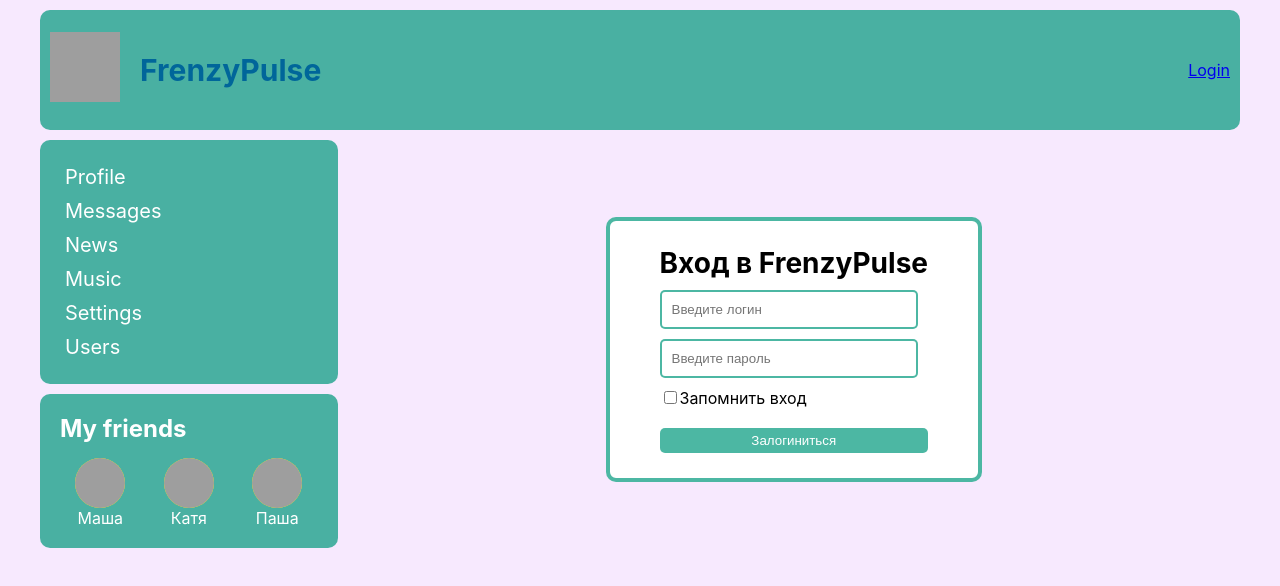
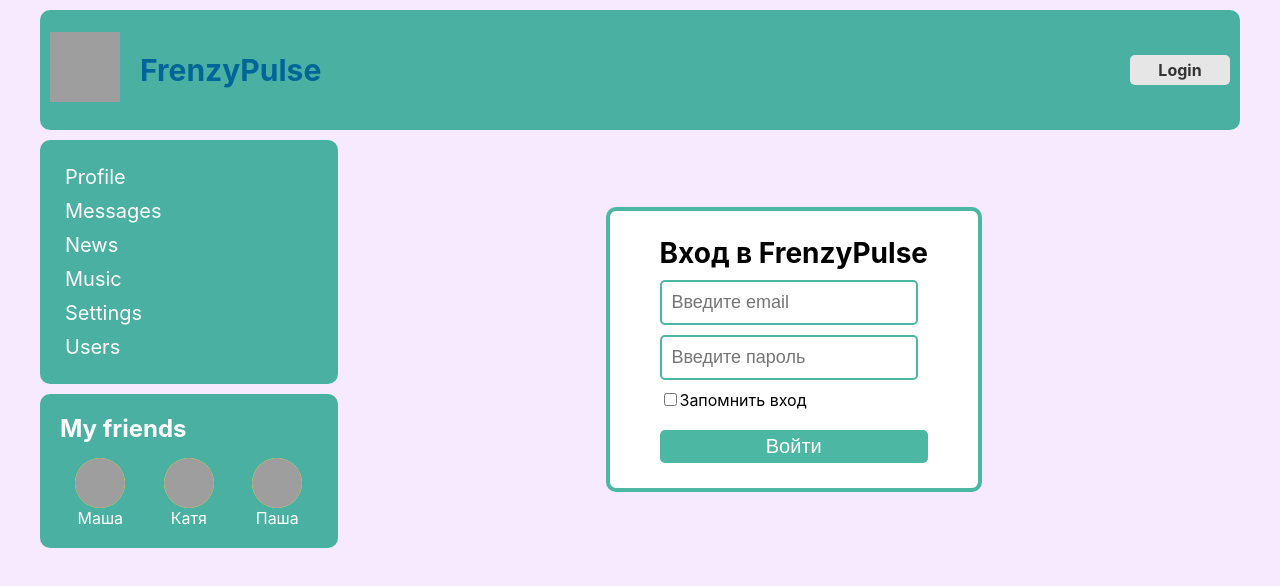
Before and after one commit to FrenzyPet/socialNetwork_react, a React (Create React App) app: page /login in a window 1280 px wide. Shown: the top 586 px of the page. Built offline with nearby package versions, Linux system fonts and the light colour scheme; no server answers; grey boxes are pictures that could not be loaded.

Commit message:
добавляет механизм входа/выхода в аккаунт

```diff
--- a/src/components/Header/Header.jsx
+++ b/src/components/Header/Header.jsx
@@ -1,6 +1,5 @@
 import { NavLink } from 'react-router-dom';
 import classes from './Header.module.css';
-
 
 const Header = (props) => {
   return (
@@ -10,10 +9,13 @@ const Header = (props) => {
         <h1 className={classes.title}>FrenzyPulse</h1>
       </div>
       <div className={classes.userMenu}>
-        { props.isAuth ?
-            <span>{props.login}</span> :
-            <NavLink to='/login'>Login</NavLink>
-            }
+        { props.isAuth
+            ? <div className={classes.login__wrapper}>
+                <span className={classes.login}>{props.login}</span>
+                <button className={classes.button} onClick={props.logOut} type='button'>Logout</button>
+              </div>
+            : <NavLink className={classes.button} to='/login'>Login</NavLink>
+        }
       </div>
     </header>
   )
--- a/src/components/Header/Header.module.css
+++ b/src/components/Header/Header.module.css
@@ -27,3 +27,33 @@
 .userMenu {
   margin-left: auto;
 }
+
+.login__wrapper {
+  display: flex;
+  align-items: center;
+}
+
+.login {
+  display: block;
+  font-size: 20px;
+  padding: 5px 10px;
+  background-color: rgba(0, 153, 125, 0.4);
+  border-radius: 5px;
+  color: white;
+}
+
+.button {
+  text-align: center;
+  min-width: 80px;
+  display: block;
+  border: none;
+  color: #333333;
+  background-color: #e6e6e6;
+  padding: 5px 10px;
+  font-size: 16px;
+  font-weight: 700;
+  border-radius: 5px;
+  cursor: pointer;
+  margin-left: 20px;
+  text-decoration: none;
+}
--- a/src/components/Header/HeaderContainer.jsx
+++ b/src/components/Header/HeaderContainer.jsx
@@ -1,6 +1,6 @@
 import React from 'react';
 import { connect } from 'react-redux';
-import { getUserLogin } from '../../redux/auth-reducer';
+import { getUserLogin, logOut } from '../../redux/auth-reducer';
 import Header from './Header';
 
 class HeaderContainer extends React.Component {
@@ -22,4 +22,4 @@ const mapStateToProps = (state) => {
   }
 }
 
-export default connect(mapStateToProps, {getUserLogin})(HeaderContainer);
+export default connect(mapStateToProps, {getUserLogin, logOut})(HeaderContainer);
--- a/src/components/Login/Login.jsx
+++ b/src/components/Login/Login.jsx
@@ -2,6 +2,9 @@ import style from './Login.module.css';
 import { reduxForm, Field } from 'redux-form';
 import { FormField } from '../common/FormsFields/FormsFields';
 import { required } from '../../utils/validators';
+import { connect } from 'react-redux';
+import { logIn } from '../../redux/auth-reducer';
+import { Navigate } from 'react-router-dom';
 
 const LoginForm = (props) => {
   return (
@@ -10,7 +13,7 @@ const LoginForm = (props) => {
         <Field name='email'
                type='email'
                typefield='input'
-               placeholder='Введите логин'
+               placeholder='Введите email'
                component={FormField}
                validate={[required]}
                right='true'
@@ -34,7 +37,7 @@ const LoginForm = (props) => {
         />
         Запомнить вход
       </label>
-      <button className={style.form__button}>Залогиниться</button>
+      <button className={style.form__button}>Войти</button>
     </form>
   )
 }
@@ -44,7 +47,13 @@ const LoginReduxForm = reduxForm({ form: 'login' })(LoginForm)
 const Login = (props) => {
   const onSubmit = (formData) => {
     console.log(formData)
+    props.logIn(formData.email, formData.password, formData.rememberMe)
   }
+
+  if (props.isAuth) {
+    return <Navigate to="/profile"/>
+  }
+
   return (
     <div className={style.login}>
       <h1 className={style.login__header}>Вход в FrenzyPulse</h1>
@@ -53,4 +62,10 @@ const Login = (props) => {
   )
 }
 
-export default Login;
+const mapStateToProps = (state) => {
+  return {
+    isAuth: state.auth.isAuth
+  }
+}
+
+export default connect(mapStateToProps, {logIn})(Login);
--- a/src/components/Login/Login.module.css
+++ b/src/components/Login/Login.module.css
@@ -37,6 +37,7 @@
 
 .form__button {
   width: auto;
+  font-size: 20px;
   padding: 5px 10px;
   color: white;
   background-color: rgba(0, 153, 125, 0.7);
--- a/src/components/common/FormsFields/FormsFields.module.css
+++ b/src/components/common/FormsFields/FormsFields.module.css
@@ -7,6 +7,7 @@
 .textarea {
   display: block;
   width: 100%;
+  font-size: 18px;
   appearance: none;
   border: 2px solid rgba(0, 153, 125, 0.7);
   border-radius: 5px;
--- a/src/redux/auth-reducer.js
+++ b/src/redux/auth-reducer.js
@@ -14,8 +14,7 @@ const authReducer = (state = initialState, action) => {
     case SET_USER_LOGIN:
       return {
         ...state,
-        ...action.userData,
-        isAuth: true
+        ...action.payload
       }
 
     default:
@@ -23,14 +22,32 @@ const authReducer = (state = initialState, action) => {
   }
 }
 
-export const setUserLogin = (userID, login, email) => ({type: SET_USER_LOGIN, userData: {userID, login, email}});
+export const setUserLogin = (userID, login, email, isAuth) => ({type: SET_USER_LOGIN, payload: {userID, login, email, isAuth}});
 
 export const getUserLogin = () => (dispatch) => {
   authAPI.startAuthentify()
   .then(data => {
     if (data.resultCode === 0) {
        const {email, id, login} = data.data;
-       dispatch(setUserLogin(id, login, email))
+       dispatch(setUserLogin(id, login, email, true))
+     }
+  })
+}
+
+export const logIn = (email, password, rememberMe) => (dispatch) => {
+  authAPI.login(email, password, rememberMe)
+  .then(response => {
+    if (response.data.resultCode === 0) {
+       dispatch(getUserLogin())
+     }
+  })
+}
+
+export const logOut = () => (dispatch) => {
+  authAPI.logout()
+  .then(response => {
+    if (response.data.resultCode === 0) {
+       dispatch(setUserLogin(null, null, null, false))
      }
   })
 }
```
